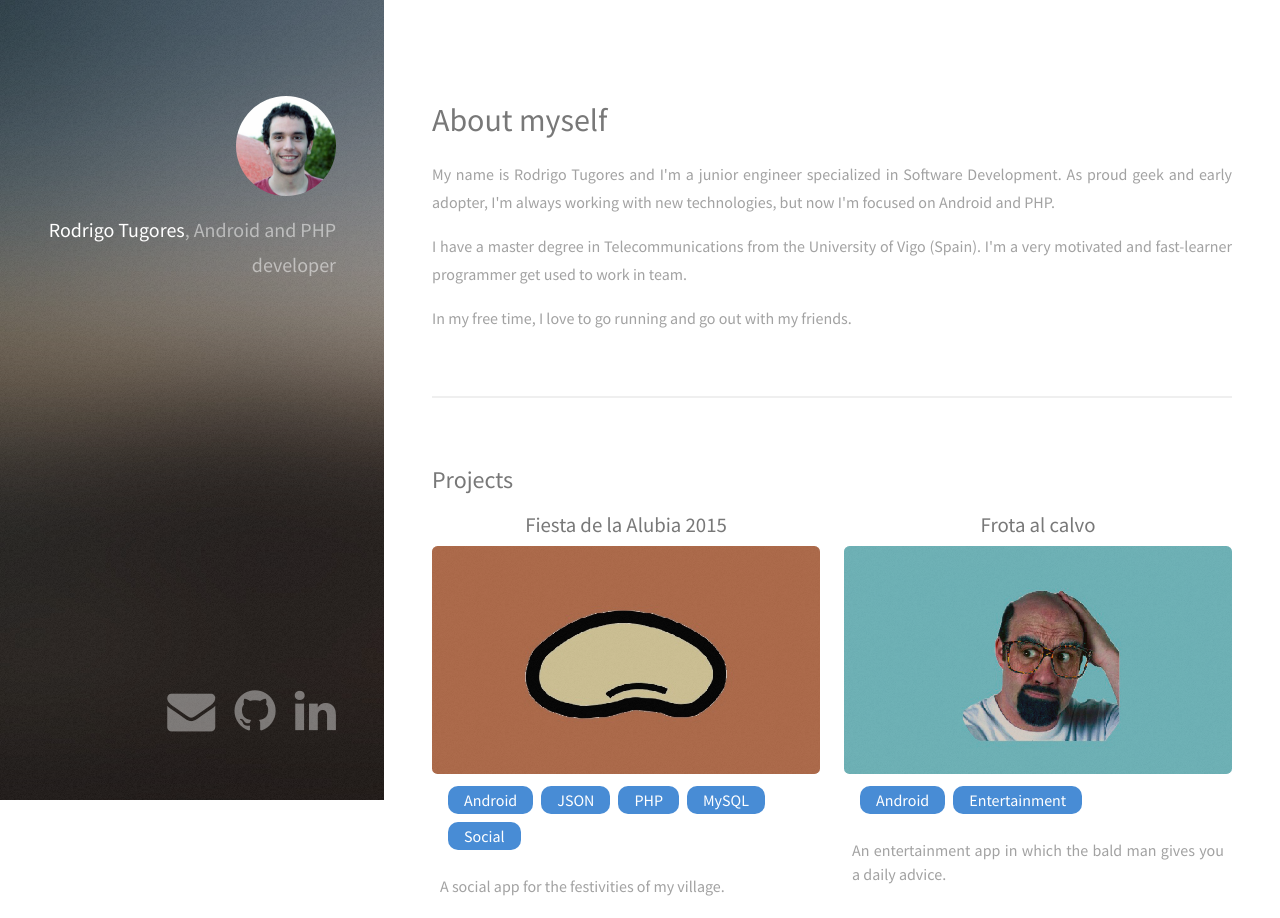
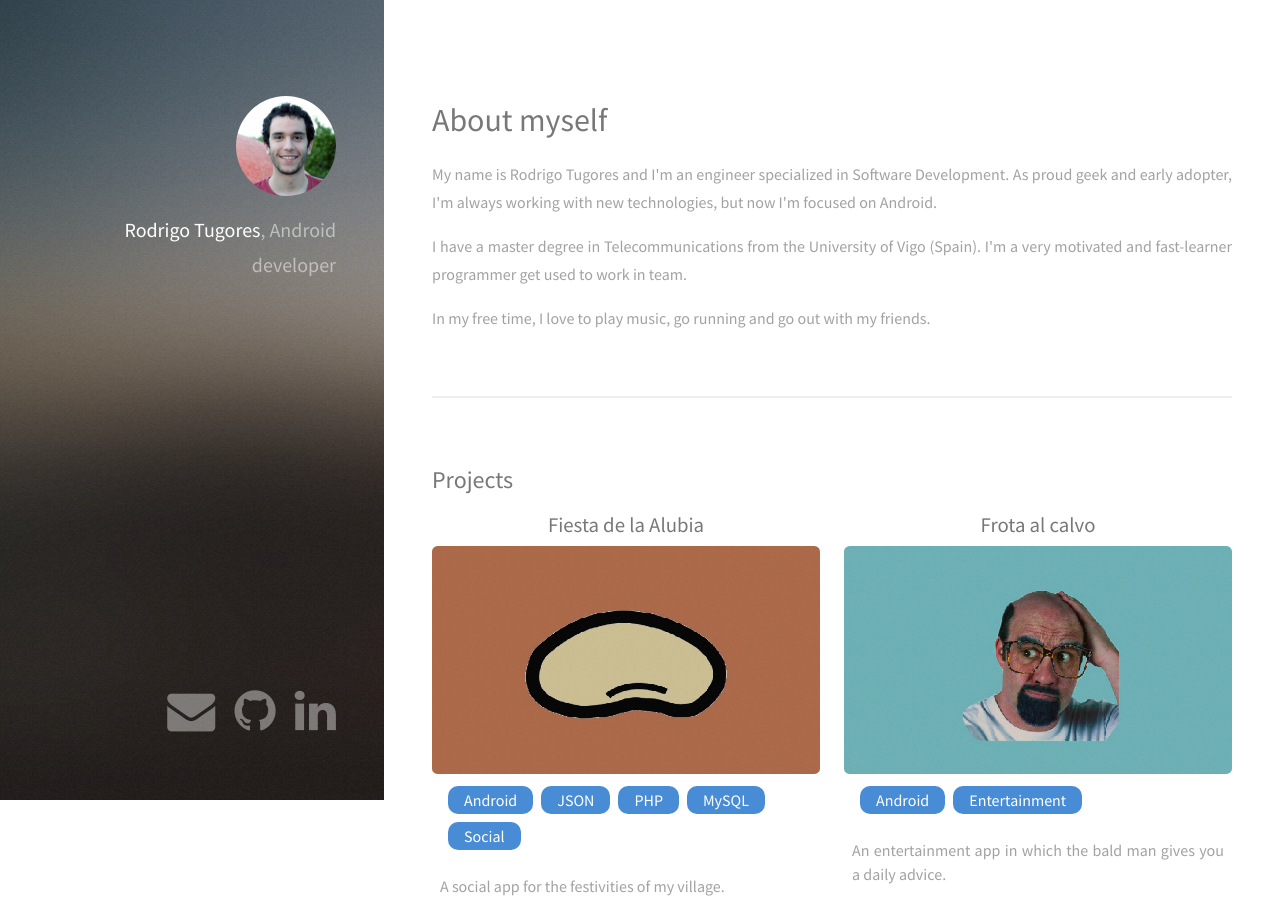
Before and after one commit to rtugores/Portfolio, a plain HTML site: page index.html in a window 1280 px wide. Shown: the top 918 px of the page. Drawn offline with nearby package versions, Linux system fonts and the light colour scheme.

Commit message:
Updated some info in the portfolio.

```diff
--- a/index.html
+++ b/index.html
@@ -19,7 +19,7 @@
 			<a href="#" class="image avatar"><img src="images/profile.jpg" alt=""/></a>
 			<h1>
 				<strong>Rodrigo Tugores</strong>,<br>
-				Android and PHP developer<br>
+				Android developer<br>
 			</h1>
 		</header>
 
@@ -28,16 +28,16 @@
 				<header class="major">
 					<h2>About myself</h2>
 				</header>
-				<p>My name is Rodrigo Tugores and I'm a junior engineer specialized in Software Development. As proud geek and early adopter, I'm always working with new technologies, but now I'm focused on Android and PHP.</p>
+				<p>My name is Rodrigo Tugores and I'm an engineer specialized in Software Development. As proud geek and early adopter, I'm always working with new technologies, but now I'm focused on Android.</p>
 				<p>I have a master degree in Telecommunications from the University of Vigo (Spain). I'm a very motivated and fast-learner programmer get used to work in team.</p>
-				<p>In my free time, I love to go running and go out with my friends.</p>
+				<p>In my free time, I love to play music, go running and go out with my friends.</p>
 			</section>
 
 			<section id="two">
 				<h2>Projects</h2>
 				<div class="row">
 					<article class="6u 12u$(xsmall) project-item">
-						<a href="https://github.com/rtugores/alubia" target="_blank"><h3>Fiesta de la Alubia 2015</h3></a>
+						<a href="https://github.com/rtugores/alubia" target="_blank"><h3>Fiesta de la Alubia</h3></a>
 						<a href="https://github.com/rtugores/alubia" target="_blank" class="image fit thumb">
 							<img src="images/thumbs/alubia.jpg" alt="" />
 						</a>
```
